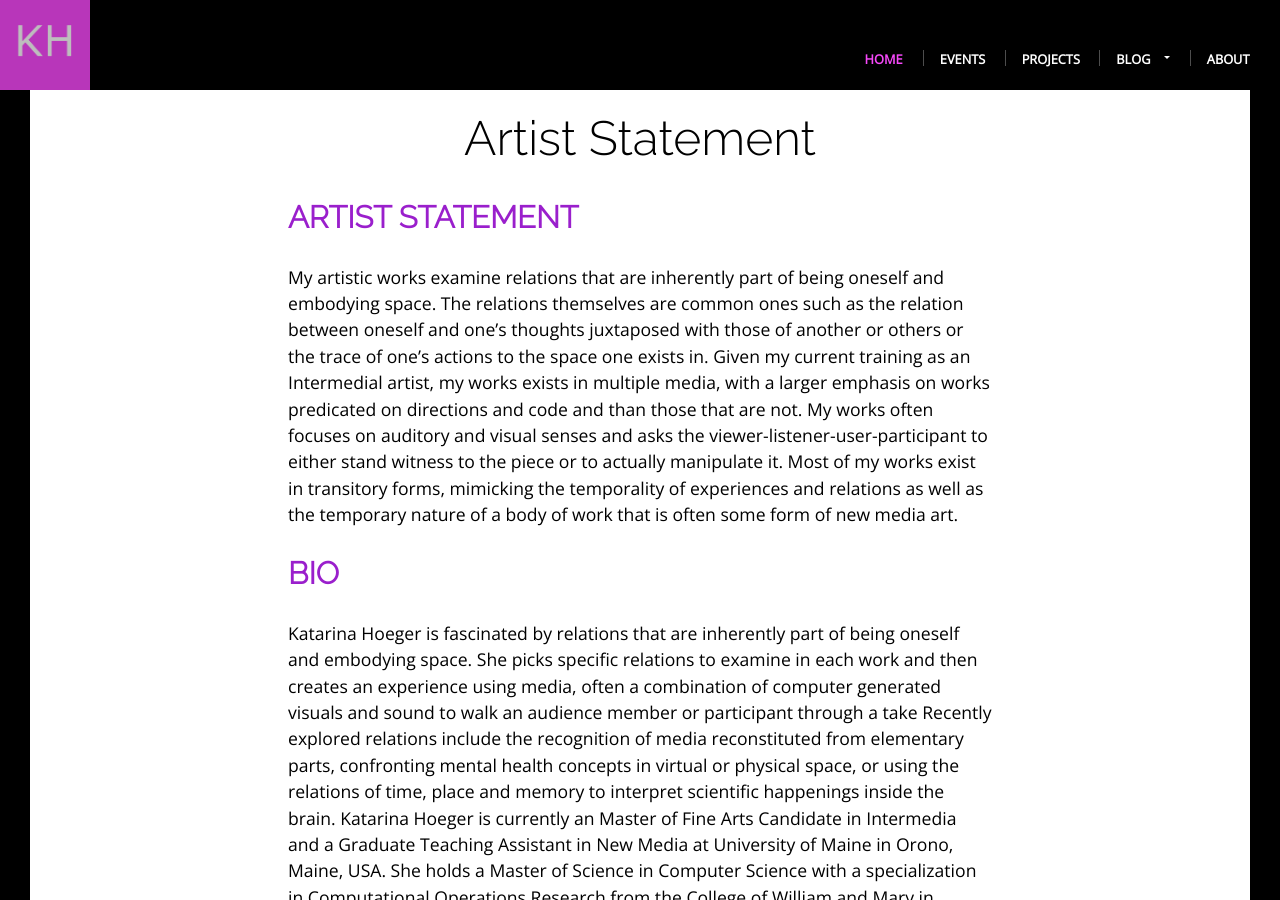
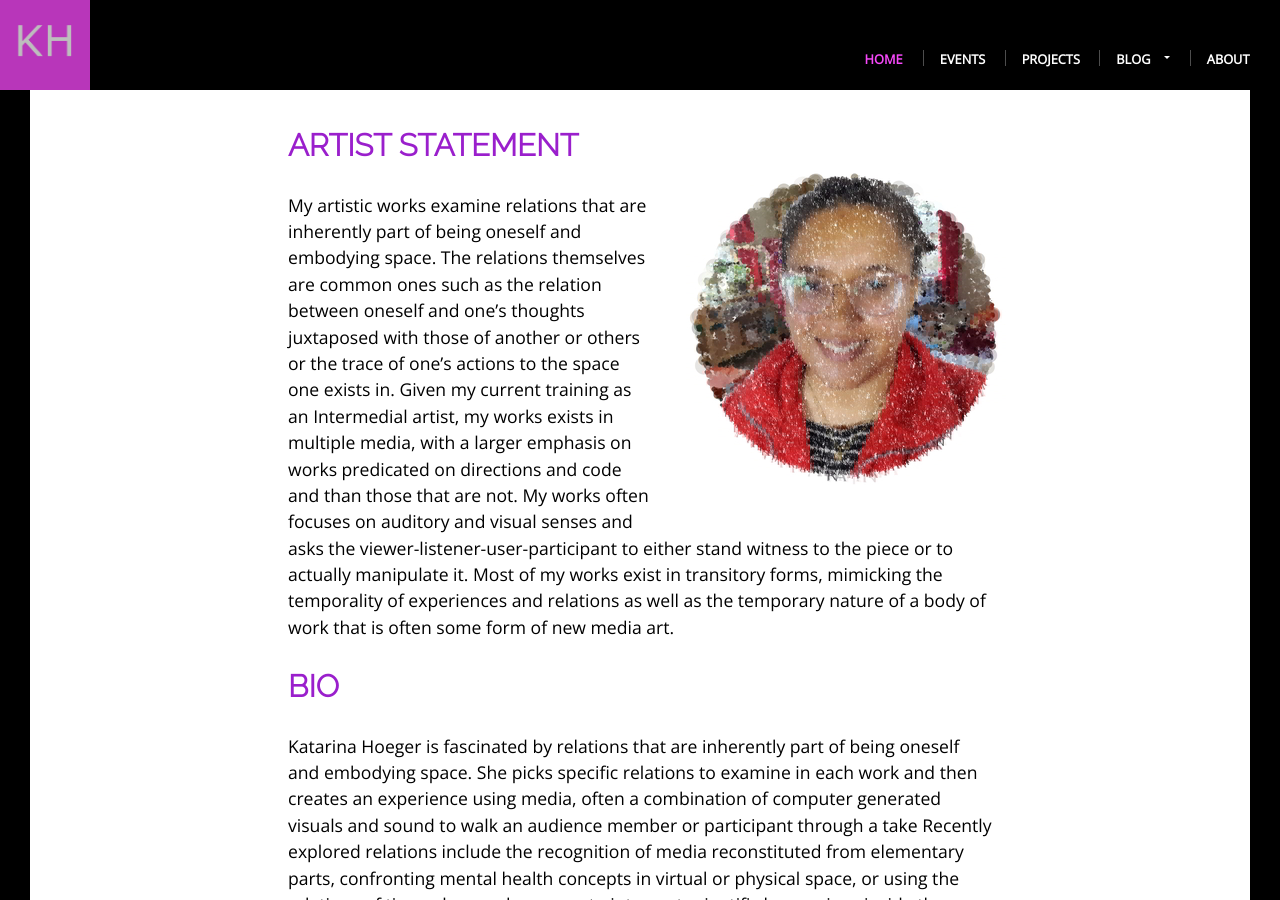
Before and after one commit to khoeger/khoeger.github.io, a Jekyll site: the page built from about/about.md, in a window 1280 px wide and 900 px high. Built offline with Jekyll 4.4.1, drawn with Linux system fonts in a browser that asks for light colours; our own code applies the rules of GitHub Pages for plain Markdown files.

Commit message:
Add self portrait image

```diff
--- a/about/about.md
+++ b/about/about.md
@@ -1,3 +1,5 @@
+![Katarina Hoeger smiling, wearing pink glasses and a red shirt. The image is not a photo, but a composite picture made up of letters and circles.]({{ "assets/img/portrait/katarina_hoeger_merged__2022_1_10_17_20_circle_0.05_320x320_82KiB.jpg" | absolute_url}}){: .pull-right }
+
 ## Artist Statement
 My artistic works examine relations that are inherently part of being oneself
 and embodying space. The relations themselves are common ones
```
Also changed, not shown: assets/img/portrait/katarina_hoeger_merged__2022_1_10_17_20_circle_0.05_320x320_82KiB.jpg (added), assets/img/portrait/katarina_hoeger_merged__2022_1_10_17_20_circle_0.05_640x640_98KiB.jpg (added).
